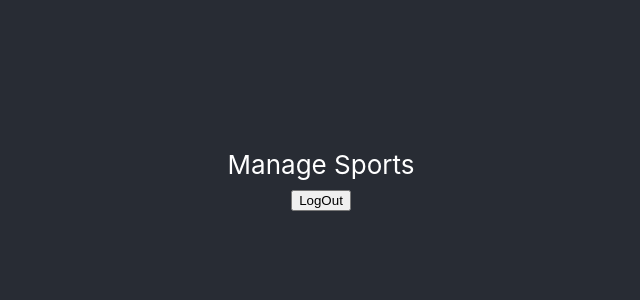
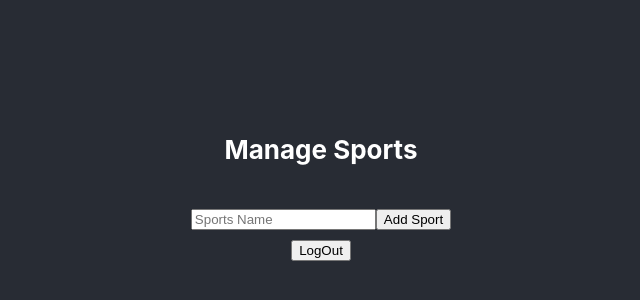
Before and after one commit to pradeepkumar-es/sports-buddy, a React (Create React App) app: page /user/managesports in a window 1280 px wide. Shown: the part 220-520 px from the top of the page, without its empty margins (319-959 px from the left). Built offline with nearby package versions, Linux system fonts and the light colour scheme.

Commit message:
Adding user sport data to firebase

```diff
--- a/src/user/ManageSports.js
+++ b/src/user/ManageSports.js
@@ -1,10 +1,32 @@
 import LogOut from '../LogOut'
-import { app } from '../firebase'
-import React from 'react'
+import { app, database } from '../firebase'
+import React, { useState } from 'react'
+import {collection, addDoc} from  "firebase/firestore"
 function ManageSports () {
+  const [data, setData] = useState({})
+  const handleInput=(event)=>{
+  const newItem ={[event.target.name] :(event.target.value)}
+  setData({...data, ...newItem})
+  }
+  console.log(data.sportEvent)
+  const collectionRef = collection(database, "userSports")
+  const handleAdd=()=>{
+    addDoc(collectionRef, {
+      sportEvent: data.sportEvent
+    })
+    .then(()=>{
+      alert("Sport added successfully")
+    })
+    .catch((err)=>{
+      alert(err.message)
+    })
+  }
+
   return (
     <div>
-      Manage Sports
+      <h4 className="managesport">Manage Sports</h4>
+      <input type="text" name="sportEvent" id="sportEvent" placeholder='Sports Name' onChange={handleInput}/>
+      <button onClick={handleAdd}>Add Sport</button>
       {/* Log Out component */}
       <LogOut/>
     </div>
```
